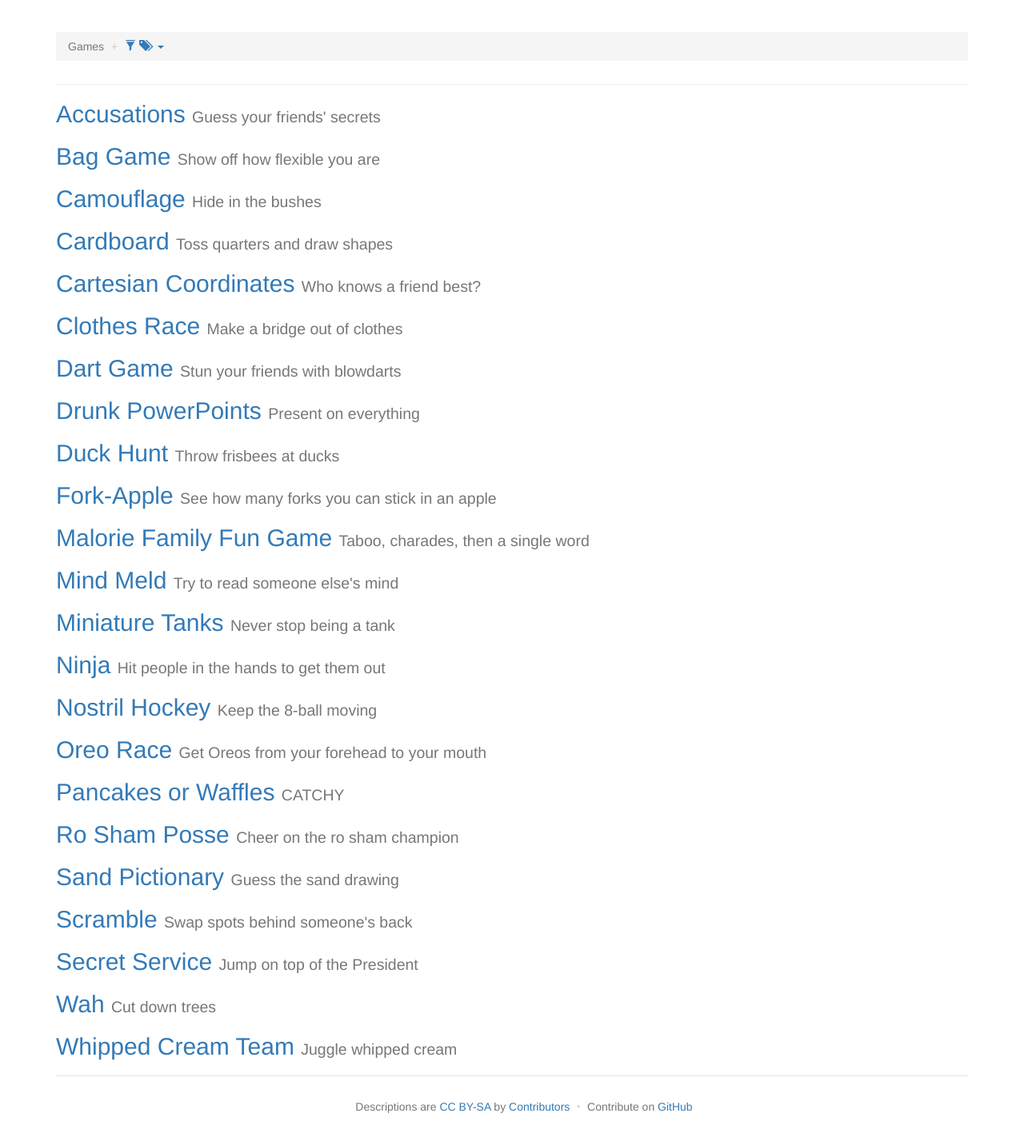
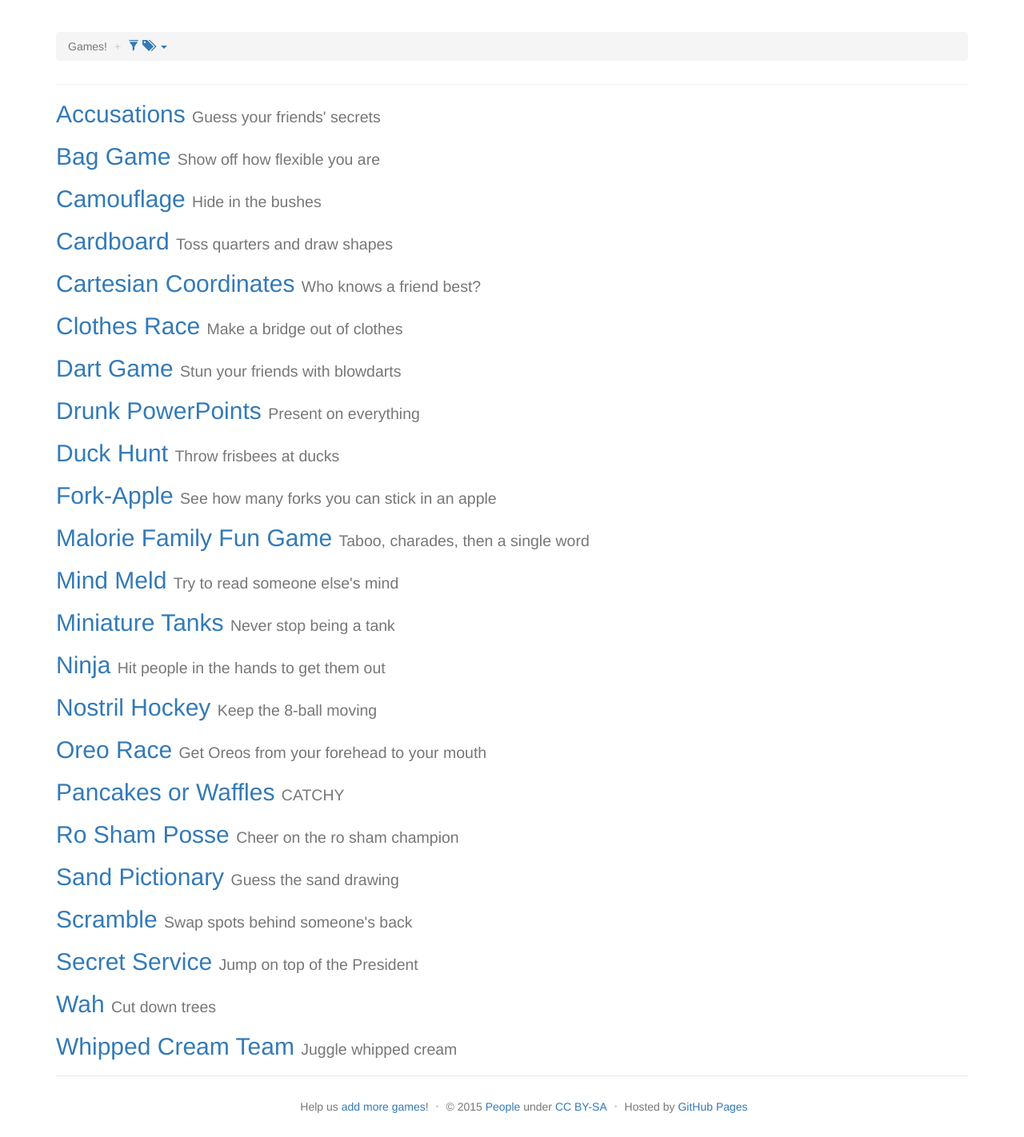
Before and after one commit to davidselassie/games, a Jekyll site: the page built from index.html, in a window 1280 px wide. Shown: the whole page at 80% size. Built offline with Jekyll 4.4.1, drawn with Linux system fonts in a browser that asks for light colours; nearby versions of some CDN libraries.

Commit message:
Cleans up footer text again.

```diff
--- a/_includes/footer.html
+++ b/_includes/footer.html
@@ -1,8 +1,9 @@
 <footer class="page-footer">
   <div class="container">
     <ul class="footer-links breadcrumb text-muted">
-      <li>Descriptions are <a rel="license" href="http://creativecommons.org/licenses/by-sa/4.0/">CC BY-SA</a> by <a href="https://github.com/selassid/games/graphs/contributors">Contributors</a></li>
-      <li>Contribute on <a href="https://github.com/selassid/games/">GitHub</a></li>
+      <li>Help us <a href="https://github.com/selassid/games/">add more games</a>!</li>
+      <li>© {{ 'now' | date:'%Y' }} <a href="https://github.com/selassid/games/graphs/contributors">People</a> under <a rel="license" href="http://creativecommons.org/licenses/by-sa/4.0/">CC BY-SA</a></li>
+      <li>Hosted by <a href="https://pages.github.com/">GitHub Pages</a></li>
     </ul>
   </div>
 </footer>
--- a/_layouts/game.html
+++ b/_layouts/game.html
@@ -14,7 +14,7 @@
 
       <div class="page-header">
         <ol class="breadcrumb">
-          <li><a href="{{ site.baseurl }}/">Games</a></li>
+          <li><a href="{{ site.baseurl }}/">Games!</a></li>
           <li class="active">{{ page.title }}</li>
         </ol>
 
--- a/index.html
+++ b/index.html
@@ -42,8 +42,8 @@
       <div class="page-header">
         <ol class="breadcrumb">
           <li class="active">
-            <a ng-cloak ng-show="getFilterTag()" href="{{ site.baseurl }}/">Games</a>
-            <span ng-hide="getFilterTag()">Games</span>
+            <a ng-cloak ng-show="getFilterTag()" href="{{ site.baseurl }}/">Games!</a>
+            <span ng-hide="getFilterTag()">Games!</span>
           </li>
 
           <li ng-cloak class="dropdown" ng-class="{filtercrumb: !getFilterTag()}">
```
Also changed, not shown: README.md.
